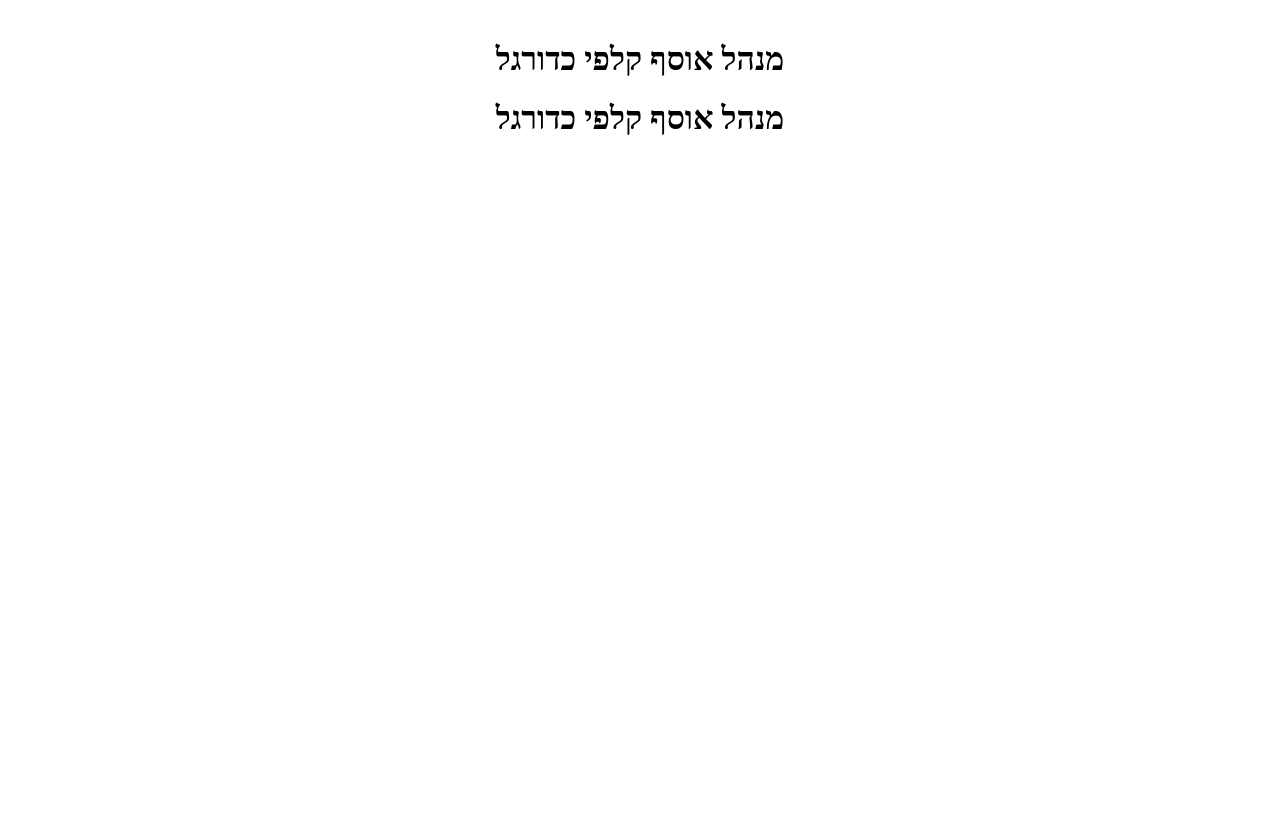
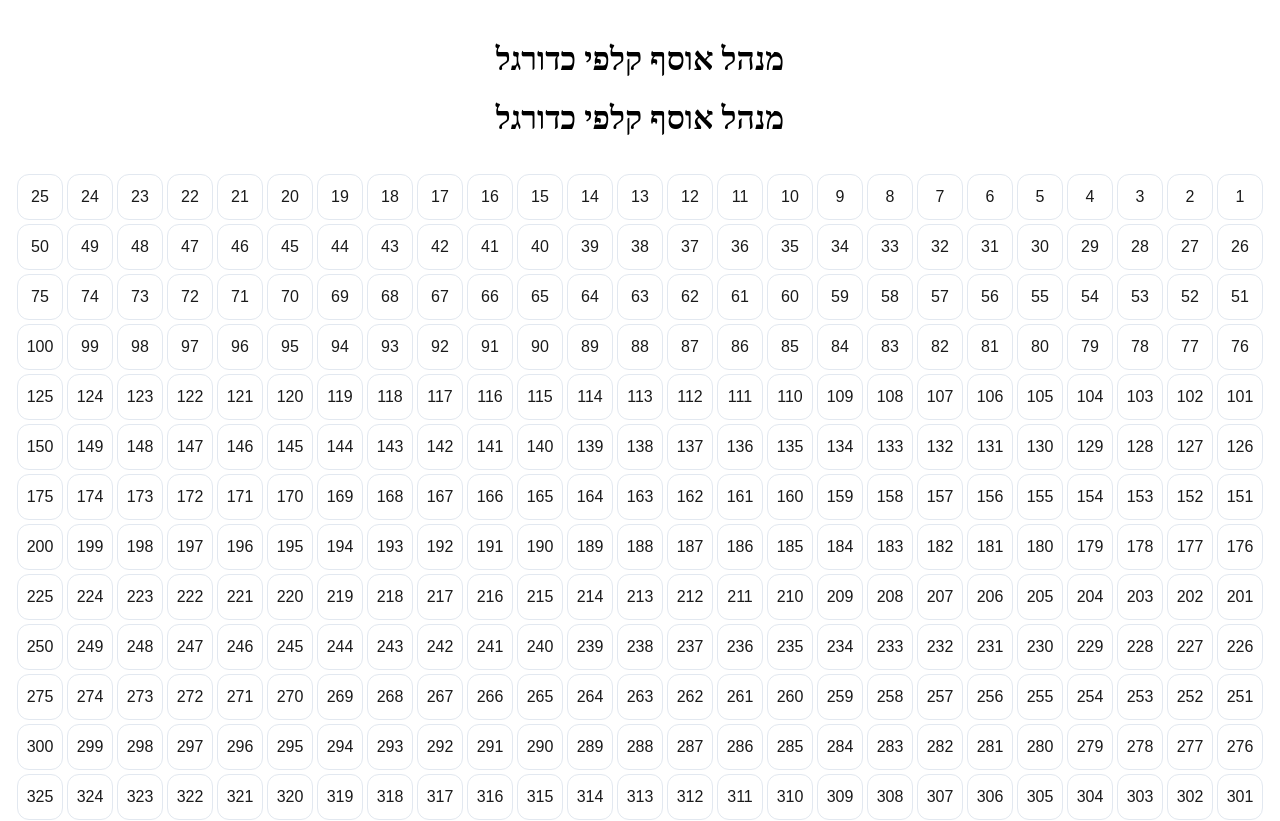
Before and after one commit to nitayg/cards-manager, a React (Vite) app: page / in a window 1280 px wide. Shown: the top 821 px of the page. Before the commit the page ends 800 px from the top, so only its background shows below. Built offline with nearby package versions, Linux system fonts and the light colour scheme.

Commit message:
Complete update of all components with fixes for grid and panel

```diff
--- a/src/components/Card.jsx
+++ b/src/components/Card.jsx
@@ -17,7 +17,6 @@ const Card = ({ number, status, onClick, size, isSelected }) => {
         display: 'flex',
         alignItems: 'center',
         justifyContent: 'center',
-        // צבע טקסט דינמי - שחור על רקע לבן, לבן על שאר הצבעים
         color: status === 'missing' && !isSelected ? '#1a1a1a' : '#FFFFFF',
         userSelect: 'none',
         WebkitTapHighlightColor: 'transparent',
--- a/src/components/CardDetails.jsx
+++ b/src/components/CardDetails.jsx
@@ -35,7 +35,7 @@ const CardDetails = ({ card, onClose, isLandscape }) => {
                 </div>
             </div>
 
-            {/* Action Buttons - Always Visible */}
+            {/* Action Buttons */}
             <div className="p-4 space-y-3">
                 <button className="w-full h-11 bg-black text-white rounded-xl font-medium text-sm hover:bg-gray-900 transition-colors">
                     קליטה למלאי
--- a/src/components/CardsGrid.jsx
+++ b/src/components/CardsGrid.jsx
@@ -34,20 +34,44 @@ const CardsGrid = () => {
         };
     }, [width, isLandscape, selectedCard]);
 
-    // ... שאר הלוגיקה נשארת אותה דבר ...
+    useEffect(() => {
+        const initialCards = {};
+        for (let i = 1; i <= TOTAL_CARDS; i++) {
+            initialCards[i] = {
+                number: i,
+                status: 'missing',
+                isSelected: false
+            };
+        }
+        setCards(initialCards);
+    }, []);
+
+    const handleCardClick = (number) => {
+        setCards(prev => {
+            const newCards = { ...prev };
+            Object.keys(newCards).forEach(key => {
+                newCards[key].isSelected = false;
+            });
+            newCards[number].isSelected = true;
+            return newCards;
+        });
+        setSelectedCard(cards[number]);
+    };
 
     return (
         <div className="min-h-screen bg-gray-50" style={{ direction: 'rtl' }}>
             {/* Main Content */}
-            <main style={{
+            <main className="min-h-screen overflow-auto" style={{
                 marginLeft: isLandscape && selectedCard ? '384px' : '0',
                 transition: 'margin 0.3s ease'
             }}>
+                {/* Header */}
                 <div className="p-4">
                     <h1 className="text-2xl font-bold text-center mb-4">מנהל אוסף קלפי כדורגל</h1>
                 </div>
 
-                <div className="overflow-x-auto">
+                {/* Grid Container */}
+                <div className="p-4">
                     <div style={gridStyle}>
                         {Object.values(cards).map((card) => (
                             <Card
@@ -63,7 +87,7 @@ const CardsGrid = () => {
                 </div>
             </main>
 
-            {/* Sliding Panel */}
+            {/* Panel */}
             {selectedCard && (
                 <div style={{
                     position: 'fixed',
```
